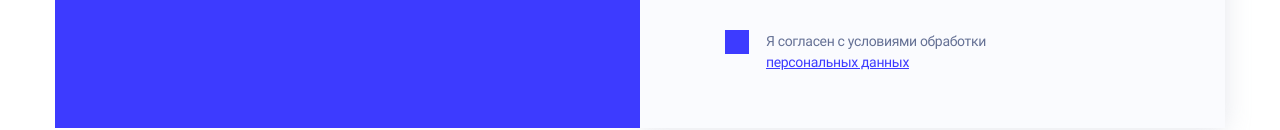
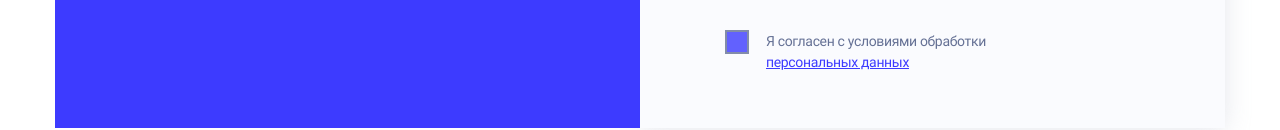
Before and after one commit to titarenkoeleonora/skillbox, a website: page source/index.html in a window 1280 px wide. In both pictures the pointer is over the label 909 px from the left and 915 px from the top of the page. Shown: the part 863-993 px from the top of the page. Drawn offline with nearby package versions, Linux system fonts and the light colour scheme; files that its build step writes are made by us from their sources.

Commit message:
Update checkbox.scss

```diff
--- a/source/scss/blocks/checkbox.scss
+++ b/source/scss/blocks/checkbox.scss
@@ -25,7 +25,7 @@
   border-color: $dark-grey;
 
   @media (min-width: $tablet) {
-    border-color: $blue;
+    opacity: 0.8;
   }
 }
 
```
